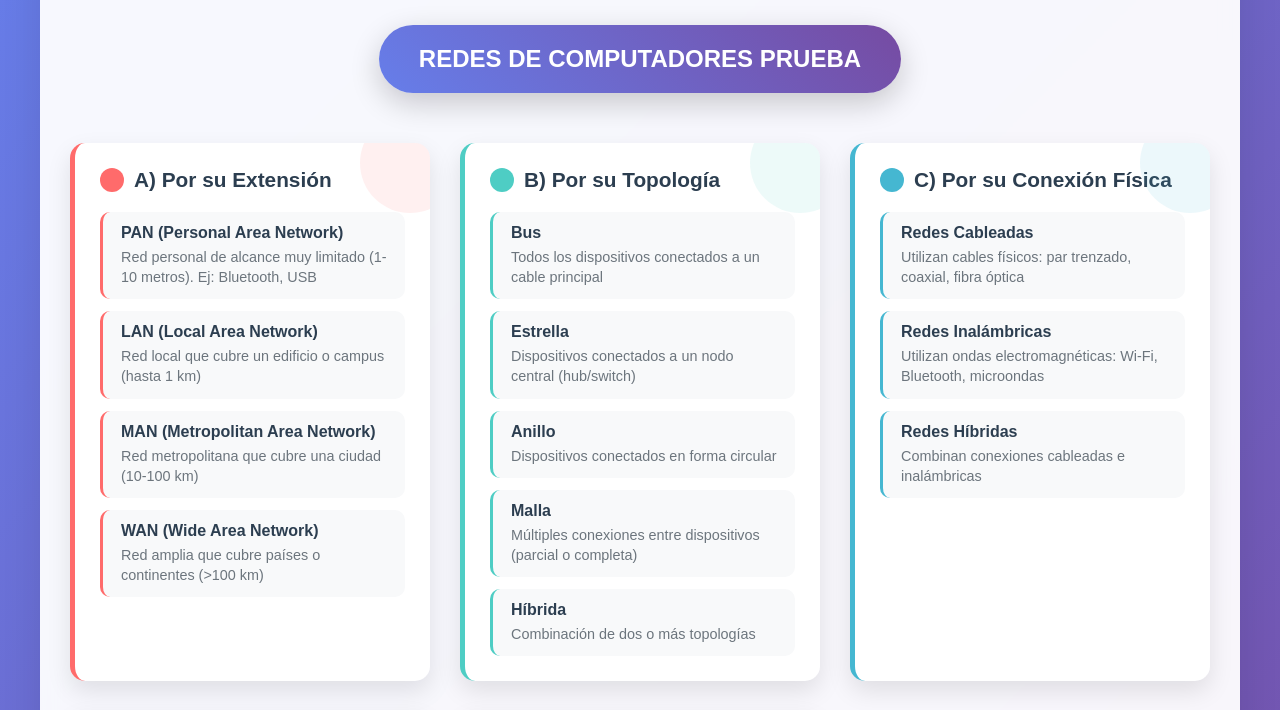
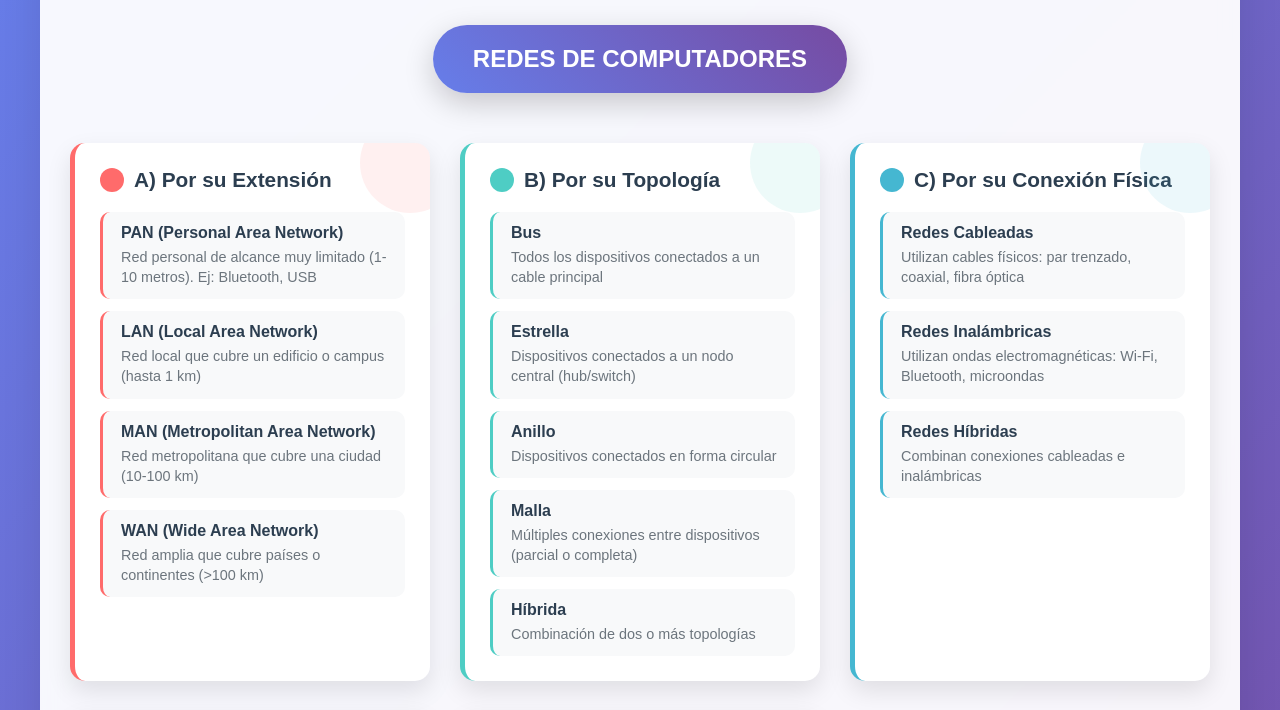
Before and after one commit to vamm99/mapa-mental, a plain HTML site: page index.html in a window 1280 px wide. Shown: the part 110-820 px from the top of the page. Drawn offline with Linux system fonts and the light colour scheme.

Commit message:
cambios reales

```diff
--- a/index.html
+++ b/index.html
@@ -243,7 +243,7 @@
 
         <div class="mindmap">
             <div class="central-node fade-in">
-                REDES DE COMPUTADORES PRUEBA
+                REDES DE COMPUTADORES
             </div>
 
             <div class="branches-container">
```
